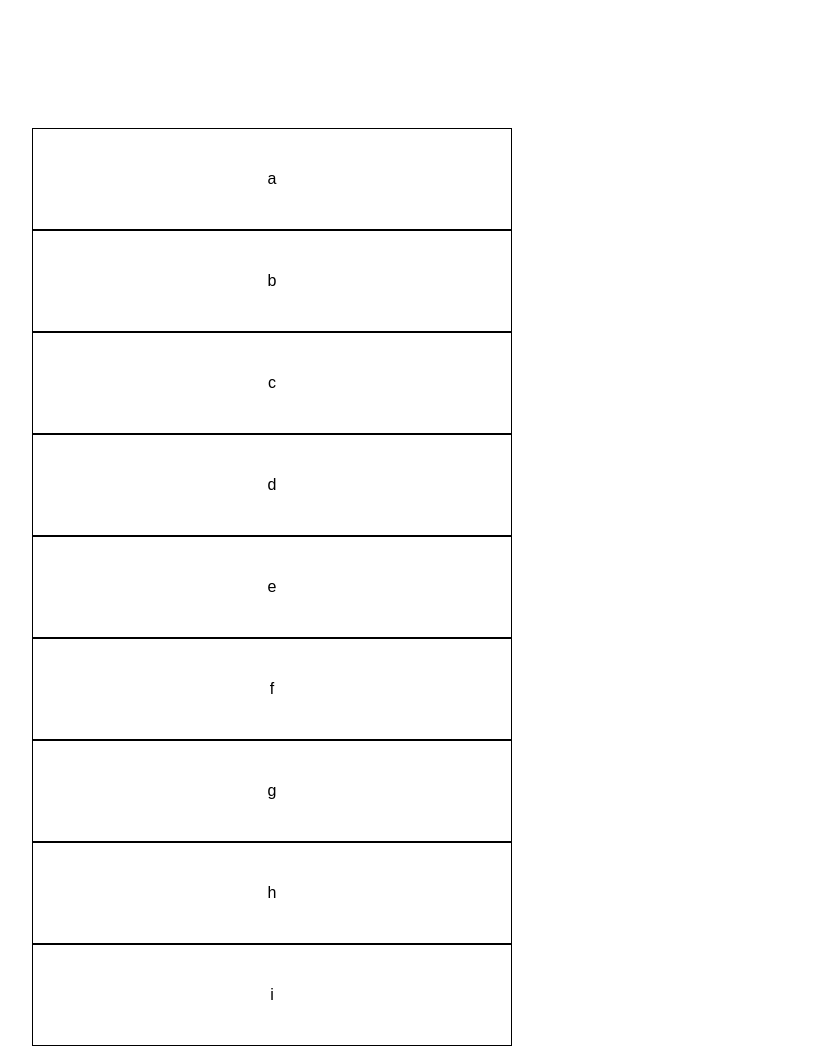
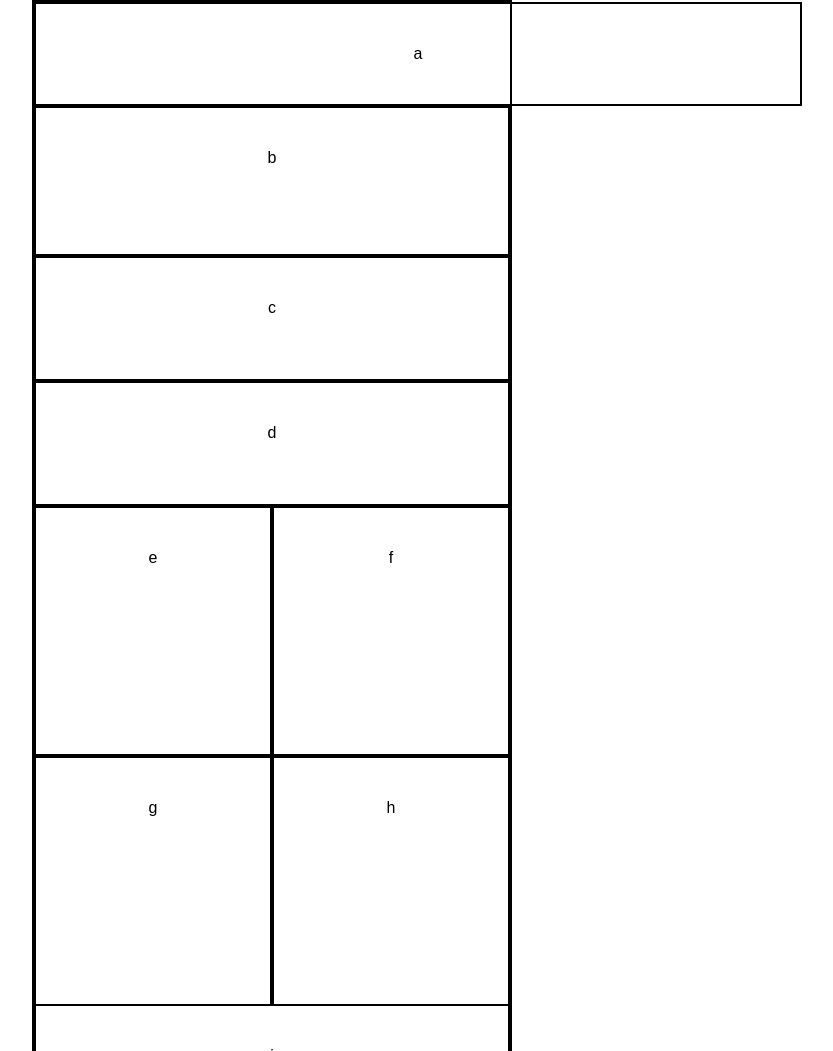
Before and after one commit to LillyMcBride2/310Lab-01, a plain HTML site: page index.html in a window 1280 px wide. Shown: the top 1051 px of the page, without its empty margins (368-1201 px from the left). Drawn offline with Linux system fonts and the light colour scheme.

Commit message:
end of lab time

```diff
--- a/css/base.css
+++ b/css/base.css
@@ -8,17 +8,12 @@ body {
     font-family: Arial, Helvetica, sans-serif;
     text-align: center;
   }
-
-header, footer {
-    padding: 4em;
-  }
-
 div {
-    border: 1px solid black;
     min-height: 100px;
     line-height: 100px;
   }
 .wrapper {
     width: 480px;
     margin: 0 auto;
+    border: 2px solid black;
 }
--- a/css/layout.css
+++ b/css/layout.css
@@ -1,9 +1,52 @@
-
-
-@media (min-width: 960px) {
+.wrapper {
+    min-width: 480px;
+    margin: 0 auto;
+}
+.a {
+    min-height: 75px;
+}
+.b {
+    min-height: 150px;
+}
+.c {
+    min-height: 125px;
+}
+.d {
+    min-height: 125px;
+}
+.e {
+    width: 50%;
+    float: left;
+    min-height: 250px;
+}
+.f {
+    width: 50%;
+    float: right;
+    min-height: 250px;
+}
+.g {
+    width: 50%;
+    float: left;
+    min-height: 250px;
+}
+.h {
+    width: 50%;
+    float: right;
+    min-height: 250px;
+}
+.i {
+    min-height: 80px;
+}
+.eff {
+    margin: 0;
+}
+.guh {
+    margin: 0;
+}
+@media (min-width: 768px) {
     .a {
+      min-width: 768px;
       width: 100%;
       margin:0 auto;
-    }
-
-}
+        }
+        }
--- a/css/theme.css
+++ b/css/theme.css
@@ -1,9 +1,9 @@
-
-header, footer {
+.wrapper {
     background-color: white;
-  }
-
-
+}
+div {
+    border: 2px solid black;
+}
 
 /*
 
--- a/index.html
+++ b/index.html
@@ -16,11 +16,11 @@
                 <div class= "c">c</div>
                 <div class= "d">d</div>
             </section>
-            <section class= "lefty">
+            <section class= "eff clearfix">
                 <div class= "e">e</div>
                 <div class= "f">f</div>
             </section>
-            <section class= "righty">
+            <section class= "guh clearfix">
                 <div class= "g">g</div>
                 <div class= "h">h</div>
             </section>
```
